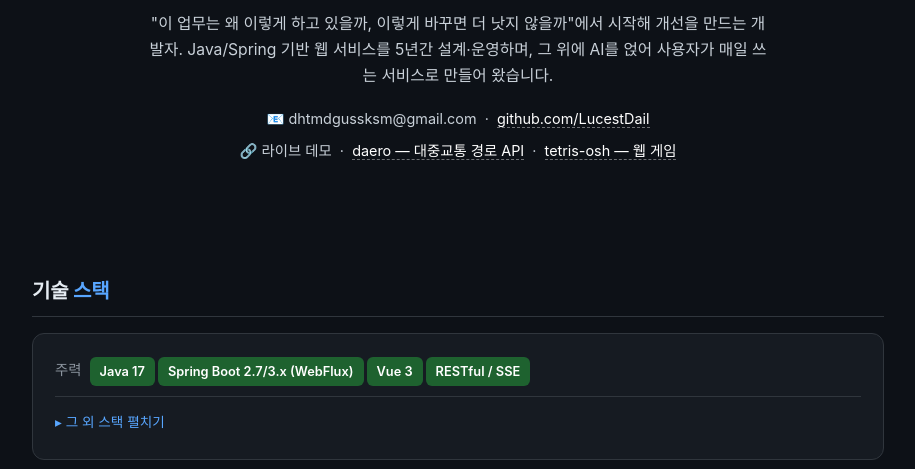
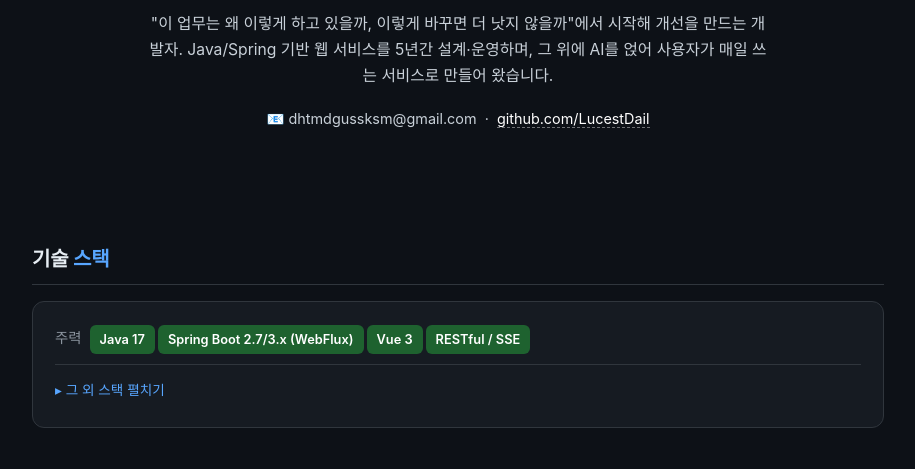
Before and after one commit to LucestDail/portfolio, a plain HTML site: page index.html in a window 1280 px wide. Shown: the part 321-790 px from the top of the page, without its empty margins (182-1097 px from the left). Drawn offline with Linux system fonts and the light colour scheme.

Commit message:
Revert "히어로 상단에 라이브 데모 링크 추가 (daero · tetris-osh)"
This reverts commit d6170c1fb787e07a7804a7f3953010f0cc314bb7.

```diff
--- a/index.html
+++ b/index.html
@@ -91,11 +91,6 @@
     <div class="contact">
       📧 dhtmdgussksm@gmail.com &nbsp;·&nbsp;
       <a href="https://github.com/LucestDail">github.com/LucestDail</a>
-    </div>
-    <div class="contact" style="margin-top:8px">
-      🔗 라이브 데모 &nbsp;·&nbsp;
-      <a href="https://daero.duckdns.org/" target="_blank" rel="noopener">daero — 대중교통 경로 API</a> &nbsp;·&nbsp;
-      <a href="https://lucestdail.github.io/tetris-osh/" target="_blank" rel="noopener">tetris-osh — 웹 게임</a>
     </div>
   </div>
 </div>
```
